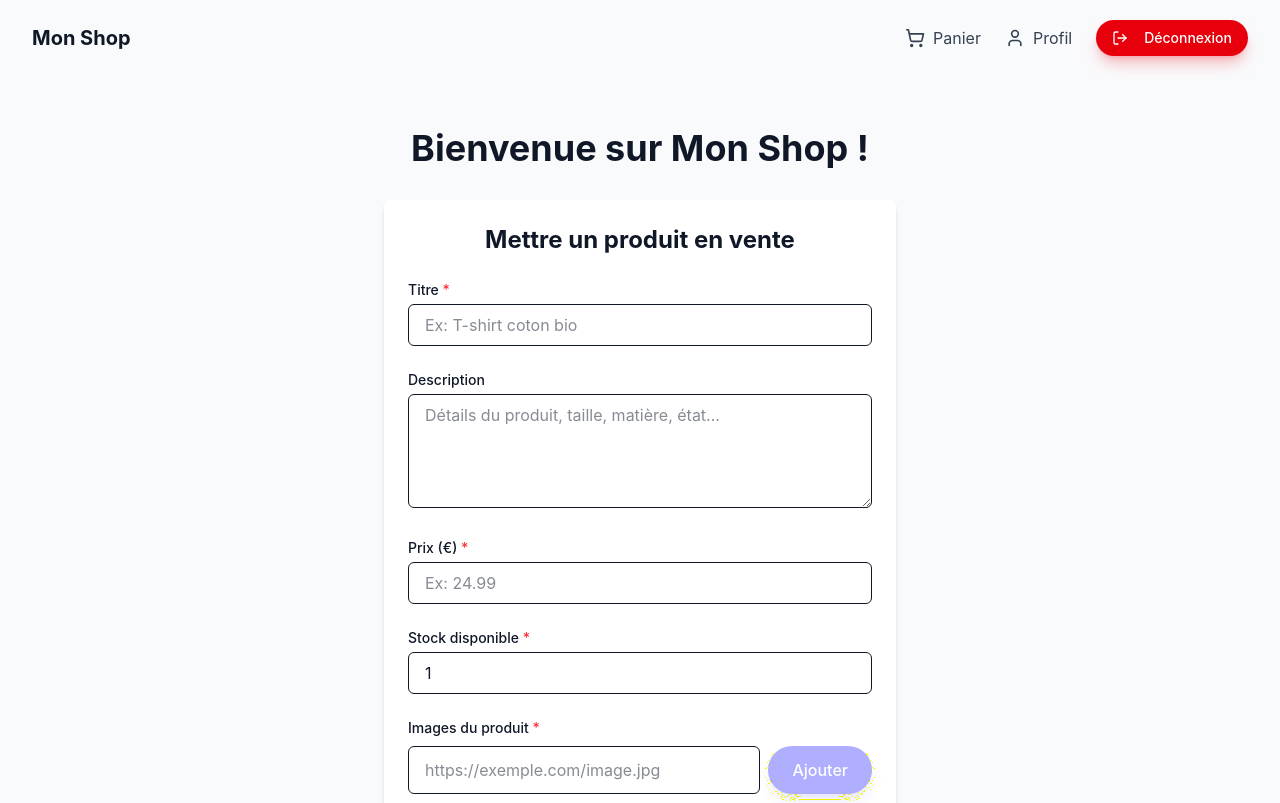
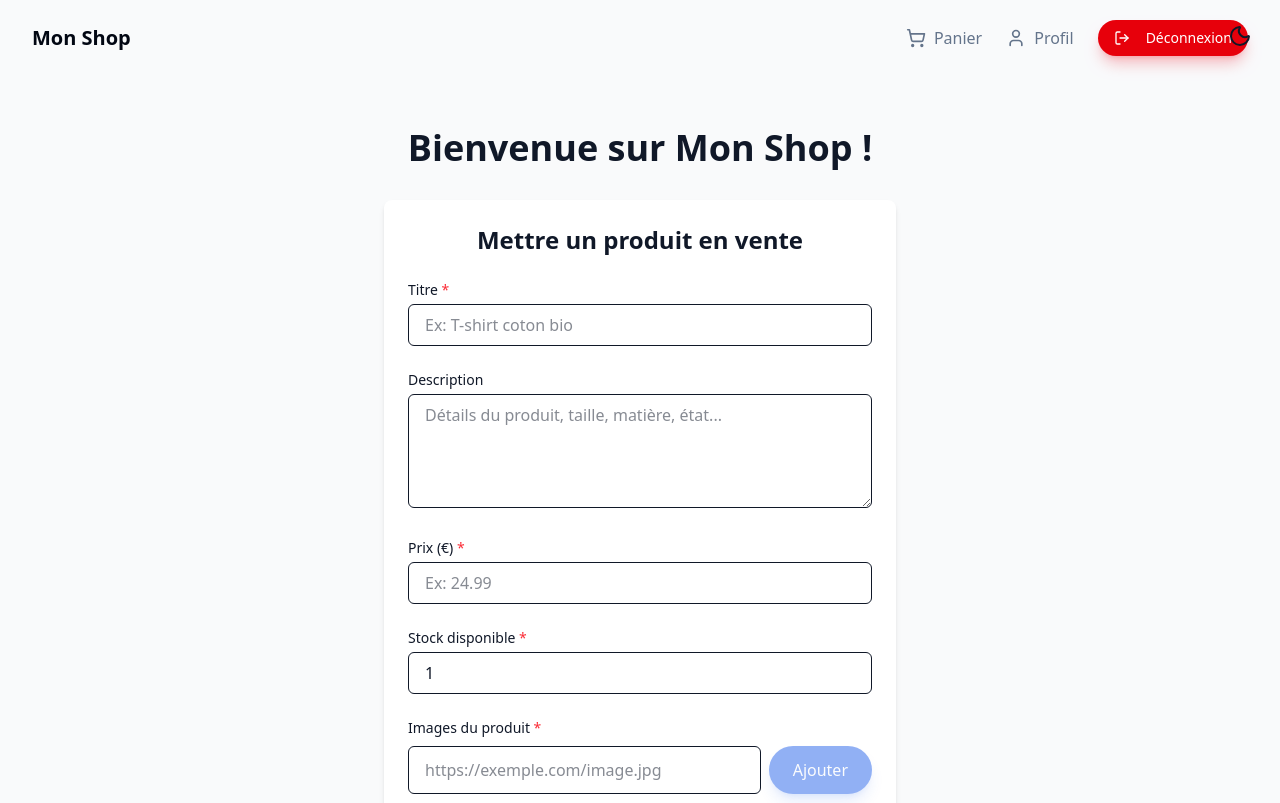
Before and after one commit to MateoOff/E-comProjet, a React app in the folder frontend/: page /sell in a window 1280 px wide. Shown: the top 803 px of the page. Built offline with nearby package versions, Linux system fonts and the light colour scheme; sample sign-in values are in the browser's storage; the HTML template or start-up script is replaced by a standard one.

Commit message:
Toggle theme dark/light + navbar

```diff
--- a/frontend/package.json
+++ b/frontend/package.json
@@ -11,10 +11,12 @@
   },
   "dependencies": {
     "axios": "^1.13.5",
+    "clsx": "^2.1.1",
     "lucide-react": "^0.574.0",
     "react": "^19.2.0",
     "react-dom": "^19.2.0",
-    "react-router-dom": "^7.13.0"
+    "react-router-dom": "^7.13.0",
+    "tailwind-merge": "^3.5.0"
   },
   "devDependencies": {
     "@eslint/js": "^9.39.1",
--- /dev/null
+++ b/frontend/src/components/ThemeToggle.jsx
@@ -0,0 +1,48 @@
+// src/components/ThemeToggle.jsx
+import { Sun, Moon } from "lucide-react";
+import { useState, useEffect } from "react";
+import { cn } from "../lib/utils"; // si tu as shadcn/ui ou tailwind-merge
+
+export const ThemeToggle = ({ className }) => {
+  const [isDarkMode, setIsDarkMode] = useState(() => {
+    // Initialisation : localStorage > préférence système
+    const saved = localStorage.getItem("theme");
+    if (saved) return saved === "dark";
+    return window.matchMedia("(prefers-color-scheme: dark)").matches;
+  });
+
+  useEffect(() => {
+    // Applique au montage
+    if (isDarkMode) {
+      document.documentElement.classList.add("dark");
+      localStorage.setItem("theme", "dark");
+    } else {
+      document.documentElement.classList.remove("dark");
+      localStorage.setItem("theme", "light");
+    }
+  }, [isDarkMode]);
+
+  const toggleTheme = () => {
+    setIsDarkMode((prev) => !prev);
+  };
+
+  return (
+    <button
+      onClick={toggleTheme}
+      className={cn(
+        "p-2 rounded-full transition-colors duration-300",
+        "hover:bg-gray-200 dark:hover:bg-gray-700",
+        "focus:outline-none ",
+        "fixed top-4 right-5 z-50 max-sm:hidden",
+        className,
+      )}
+      aria-label={`Passer en mode ${isDarkMode ? "clair" : "sombre"}`}
+    >
+      {isDarkMode ? (
+        <Sun className="h-6 w-6 text-yellow-400" />
+      ) : (
+        <Moon className="h-6 w-6 text-gray-900 dark:text-gray-100" />
+      )}
+    </button>
+  );
+};
--- a/frontend/src/index.css
+++ b/frontend/src/index.css
@@ -1,25 +1,58 @@
 @import "tailwindcss";
 @theme {
-  --color-background: #0f1418;
-  --color-foreground: #f0f2f5;
-  --color-card: #141a1f;
-  --color-primary: oklch(58.5% 0.233 277.117);
-  --color-primary-foreground: #ffffff;
-  --color-muted: #252e37;
-  --color-muted-foreground: #7a8491;
-  --color-border: #242b32;
+  --color-background: hsl(var(--background));
+  --color-foreground: hsl(var(--foreground));
+  --color-card: hsl(var(--card));
+  --color-primary: hsl(var(--primary));
+  --color-primary-foreground: hsl(var(--primary-foreground));
+  --color-muted: hsl(var(--muted));
+  --color-muted-foreground: hsl(var(--muted-foreground));
+  --color-border: hsl(var(--border));
+  --color-destructive: hsl(var(--destructive));
+  --color-destructive-foreground: hsl(var(--destructive-foreground));
+
   --radius: 0.75rem;
+
+  --animate-float: float 6s ease-in-out infinite;
+  --animate-pulse-subtle: pulse-subtle 4s ease-in-out infinite;
+  --animate-fade-in: fade-in 0.7s ease-out forwards;
 }
+@layer base {
+  :root {
+    --background: 0 0% 98%; /* bg-gray-50 */
+    --foreground: 222 84% 4.1%; /* text-gray-900 */
+    --muted: 210 40% 96.1%; /* gris très clair pour hover */
+    --muted-foreground: 215.4 16.3% 46.9%; /* gris moyen */
+    --card: 0 0% 100%; /* bg-white */
+    --card-foreground: 222.2 84% 4.1%;
+    --border: 214.3 31.8% 91.4%; /* border-gray-200 */
+    --primary: 221.2 83.2% 53.3%; /* blue-600 */
+    --primary-foreground: 210 40% 98%;
+    --destructive: 0 84.2% 60.2%; /* red-600 */
+    --destructive-foreground: 210 40% 98%;
+  }
 
-@layer base {
-  html {
-    scroll-behavior: smooth;
+  .dark {
+    --background: 222.2 84% 4.1%; /* dark:bg-gray-950 */
+    --foreground: 210 40% 98%; /* dark:text-gray-100 */
+    --muted: 217.2 32.6% 17.5%; /* gris foncé */
+    --muted-foreground: 215 20.2% 65.1%;
+    --card: 222.2 84% 8.2%; /* dark:bg-gray-900/90 */
+    --card-foreground: 210 40% 98%;
+    --border: 217.2 32.6% 17.5%; /* dark:border-gray-800 */
+    --primary: 217.2 91.2% 59.8%; /* blue-500 un peu plus clair en dark */
+    --primary-foreground: 222.2 47.4% 11.2%;
+    --destructive: 0 62.8% 30.6%; /* rouge sombre */
+    --destructive-foreground: 210 40% 98%;
   }
 
   body {
-    background-color: var(--color-background);
-    color: var(--color-foreground);
-    font-family: "Inter", system-ui, sans-serif;
+    @apply bg-background text-foreground;
+  }
+
+  /* Pour les transitions fluides */
+  * {
+    @apply transition-colors duration-200;
   }
 }
 
--- a/frontend/src/layout/Navbar.jsx
+++ b/frontend/src/layout/Navbar.jsx
@@ -3,6 +3,7 @@ import { useState, useEffect } from "react";
 import { Link } from "react-router-dom";
 import { Menu, X, LogOut, ShoppingCart, User } from "lucide-react";
 import { Button } from "../components/Button";
+import { ThemeToggle } from "../components/ThemeToggle";
 
 export const Navbar = ({ isAuthenticated, onLogout, cartItemCount = 0 }) => {
   const [isMobileMenuOpen, setIsMobileMenuOpen] = useState(false);
@@ -23,16 +24,13 @@ export const Navbar = ({ isAuthenticated, onLogout, cartItemCount = 0 }) => {
     <header
       className={`fixed top-0 left-0 right-0 z-50 transition-all duration-300 ${
         isScrolled
-          ? "bg-white/90 dark:bg-gray-900/90 backdrop-blur-md shadow-sm py-3"
+          ? "bg-background/90 backdrop-blur-md shadow-sm py-3"
           : "bg-transparent py-5"
       }`}
     >
       <nav className="container mx-auto px-4 sm:px-6 lg:px-8 flex items-center justify-between">
         {/* Logo */}
-        <Link
-          to="/"
-          className="text-xl font-bold dark:text-gray-50 text-gray-900"
-        >
+        <Link to="/" className="text-xl font-bold text-foreground">
           Mon Shop
         </Link>
 
@@ -43,11 +41,11 @@ export const Navbar = ({ isAuthenticated, onLogout, cartItemCount = 0 }) => {
               {/* Panier */}
               <Link
                 to="/cart"
-                className="relative flex items-center gap-2 text-gray-700 dark:text-gray-50 hover:text-blue-600 transition-colors"
+                className="relative flex items-center gap-2 text-muted-foreground hover:text-primary transition-colors"
               >
                 <ShoppingCart size={20} />
                 {cartItemCount > 0 && (
-                  <span className="absolute -top-1 -right-2 bg-red-500 text-white text-[10px] rounded-full px-1.5 min-w-4.5 h-4.5 flex items-center justify-center">
+                  <span className="absolute -top-1 -right-2 bg-destructive text-destructive-foreground text-[10px] rounded-full px-1.5 min-w-4.5 h-4.5 flex items-center justify-center">
                     {cartItemCount}
                   </span>
                 )}
@@ -57,12 +55,12 @@ export const Navbar = ({ isAuthenticated, onLogout, cartItemCount = 0 }) => {
               {/* Profil */}
               <Link
                 to="/profile"
-                className="flex items-center gap-2 text-gray-700 dark:text-gray-50 hover:text-blue-600 transition-colors"
+                className="flex items-center gap-2 text-muted-foreground hover:text-primary transition-colors"
               >
                 <User size={20} />
                 Profil
               </Link>
-
+              <ThemeToggle />
               {/* Déconnexion – ici ton Button est parfait car c'est un <button> */}
               <Button
                 variant="destructive"
@@ -77,7 +75,7 @@ export const Navbar = ({ isAuthenticated, onLogout, cartItemCount = 0 }) => {
             <>
               <Link
                 to="/login"
-                className="text-gray-700 hover:text-blue-600 transition-colors"
+                className="text-muted-foreground hover:text-primary transition-colors"
               >
                 Connexion
               </Link>
@@ -85,7 +83,7 @@ export const Navbar = ({ isAuthenticated, onLogout, cartItemCount = 0 }) => {
               {/* Inscription – on utilise un <Link> stylé comme un bouton */}
               <Link
                 to="/register"
-                className="inline-flex items-center justify-center rounded-full bg-blue-600 px-6 py-3 text-base font-medium text-white shadow-lg shadow-blue-600/25 hover:bg-blue-700 transition-colors"
+                className="inline-flex items-center justify-center rounded-full bg-primary px-6 py-3 text-primary-foreground font-medium shadow-lg shadow-blue-600/25 hover:bg-primary/90transition-colors"
               >
                 Inscription
               </Link>
@@ -95,7 +93,7 @@ export const Navbar = ({ isAuthenticated, onLogout, cartItemCount = 0 }) => {
 
         {/* Bouton menu mobile */}
         <button
-          className="md:hidden p-2 text-gray-700 dark:text-gray-50 hover:text-blue-600"
+          className="md:hidden p-2 text-muted-foreground hover:text-primary"
           onClick={() => setIsMobileMenuOpen(!isMobileMenuOpen)}
         >
           {isMobileMenuOpen ? <X size={24} /> : <Menu size={24} />}
@@ -104,13 +102,13 @@ export const Navbar = ({ isAuthenticated, onLogout, cartItemCount = 0 }) => {
 
       {/* Menu mobile */}
       {isMobileMenuOpen && (
-        <div className="md:hidden bg-white dark:bg-gray-900 border-t">
+        <div className="md:hidden bg-background border-t">
           <div className="container mx-auto px-4 py-5 flex flex-col gap-4">
             {isAuthenticated ? (
               <>
                 <Link
                   to="/cart"
-                  className="flex items-center gap-3 py-3 px-4 rounded-lg hover:bg-gray-100"
+                  className="flex items-center gap-3 py-3 px-4 rounded-lg hover:bg-muted"
                   onClick={() => setIsMobileMenuOpen(false)}
                 >
                   <ShoppingCart size={20} />
@@ -119,13 +117,12 @@ export const Navbar = ({ isAuthenticated, onLogout, cartItemCount = 0 }) => {
 
                 <Link
                   to="/profile"
-                  className="flex items-center gap-3 py-3 px-4 rounded-lg hover:bg-gray-100"
+                  className="flex items-center gap-3 py-3 px-4 rounded-lg hover:bg-muted"
                   onClick={() => setIsMobileMenuOpen(false)}
                 >
                   <User size={20} />
                   Profil
                 </Link>
-
                 <Button
                   variant="destructive"
                   className="w-full justify-start"
@@ -139,7 +136,7 @@ export const Navbar = ({ isAuthenticated, onLogout, cartItemCount = 0 }) => {
               <>
                 <Link
                   to="/login"
-                  className="py-3 px-4 rounded-lg hover:bg-gray-100"
+                  className="py-3 px-4 rounded-lg hover:bg-muted"
                   onClick={() => setIsMobileMenuOpen(false)}
                 >
                   Connexion
@@ -147,7 +144,7 @@ export const Navbar = ({ isAuthenticated, onLogout, cartItemCount = 0 }) => {
 
                 <Link
                   to="/register"
-                  className="inline-flex items-center justify-center rounded-full bg-blue-600 px-6 py-3 text-base font-medium text-white shadow-lg shadow-blue-600/25 hover:bg-blue-700 transition-colors w-full text-center"
+                  className="inline-flex items-center justify-center rounded-full bg-primary px-6 py-3 text-base font-medium text-primary-foreground shadow-lg shadow-blue-600/25 hover:bg-primary/90 transition-colors w-full text-center"
                   onClick={() => setIsMobileMenuOpen(false)}
                 >
                   Inscription
--- /dev/null
+++ b/frontend/src/lib/utils.js
@@ -0,0 +1,5 @@
+import { clsx } from "clsx";
+import { twMerge } from "tailwind-merge";
+export const cn = (...inputs) => {
+  return twMerge(clsx(inputs));
+};
```
Also changed, not shown: 1 other file (tests, documents, lock files or other folders).
